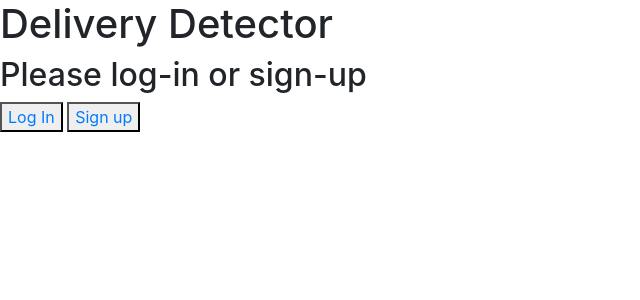
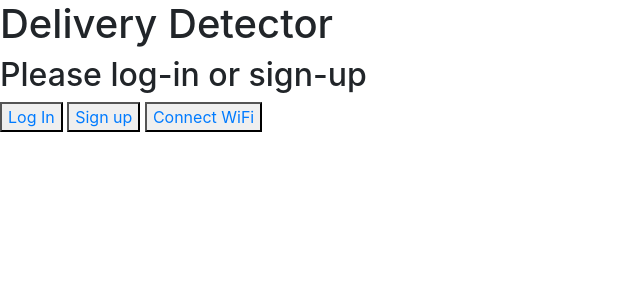
Before and after one commit to Capstone-Projects-2022-Spring/project-delivery-detector, a Django app: page / in a window 1280 px wide. Shown: the top 300 px of the page, without its empty margins (0-640 px from the left). Run offline with Django 3.2, Linux system fonts and the light colour scheme; some libraries are stand-ins or nearby versions.

Commit message:
Added new url and path to collect user information, still need to store info and then send QR code

```diff
--- a/DeliveryDetectorServer/models.py
+++ b/DeliveryDetectorServer/models.py
@@ -14,3 +14,8 @@ class BoxInfo(models.Model):
     date = models.DateField()
     multi_user = models.BooleanField()
     # need a one to many field or similar, to keep track of all users using this box
+
+class wifi_QR(models.Model):
+    network = models.CharField(max_length=200)
+    password = models.CharField(max_length=200)
+    user_phone = user_phone = models.BigIntegerField()
--- a/DeliveryDetectorServer/templates/DeliveryDetectorServer/index.html
+++ b/DeliveryDetectorServer/templates/DeliveryDetectorServer/index.html
@@ -13,6 +13,7 @@
     <h2>Please log-in or sign-up</h2>
     <button><a href="{% url 'log_in' %}">Log In</a></button>
     <button><a href="{% url 'sign_up' %}">Sign up</a></button>
+    <button><a href="{% url 'wifi_QR' %}">Connect WiFi</a></button>
 
     <script src="https://code.jquery.com/jquery-3.5.1.slim.min.js" integrity="sha384-DfXdz2htPH0lsSSs5nCTpuj/zy4C+OGpamoFVy38MVBnE+IbbVYUew+OrCXaRkfj" crossorigin="anonymous"></script>
     <script src="https://cdn.jsdelivr.net/npm/popper.js@1.16.0/dist/umd/popper.min.js" integrity="sha384-Q6E9RHvbIyZFJoft+2mJbHaEWldlvI9IOYy5n3zV9zzTtmI3UksdQRVvoxMfooAo" crossorigin="anonymous"></script>
--- a/DeliveryDetectorServer/urls.py
+++ b/DeliveryDetectorServer/urls.py
@@ -23,4 +23,5 @@ urlpatterns = [
     path('log_in/', views.log_in, name='log_in'),
     path('get_user/<str:name>/', views.get_user),
     path('admin/', admin.site.urls),
+    path('wifi_QR/',views.wifi_QR, name='wifi_QR'),
 ]
--- a/DeliveryDetectorServer/views.py
+++ b/DeliveryDetectorServer/views.py
@@ -48,3 +48,5 @@ def get_user(request, name):
      user = UserAccount.objects.get(user_name=name)
      user_dict = model_to_dict(user)
      return JsonResponse(json.loads(json.dumps(user_dict)))
+def wifi_QR(request):
+    return render(request, 'DeliveryDetectorServer/wifi_QR.html.html')
```
